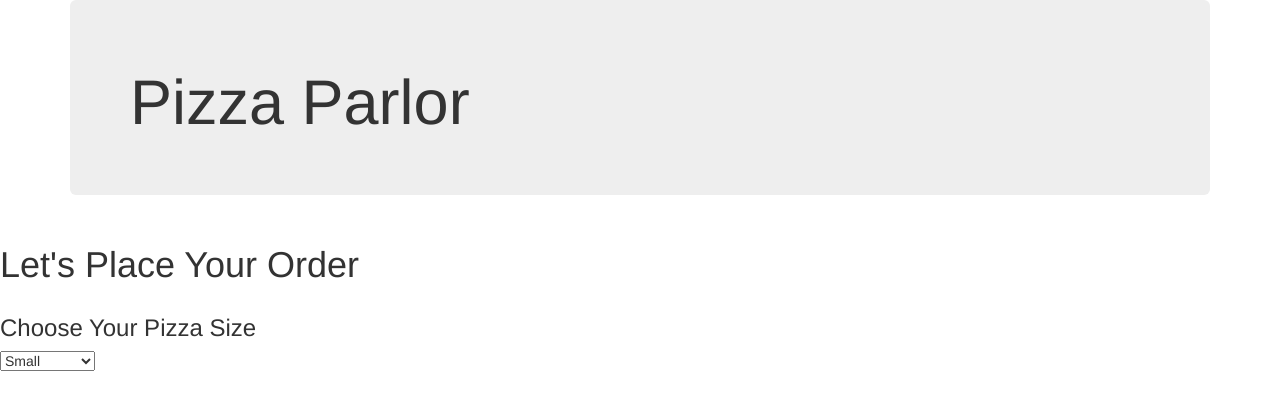
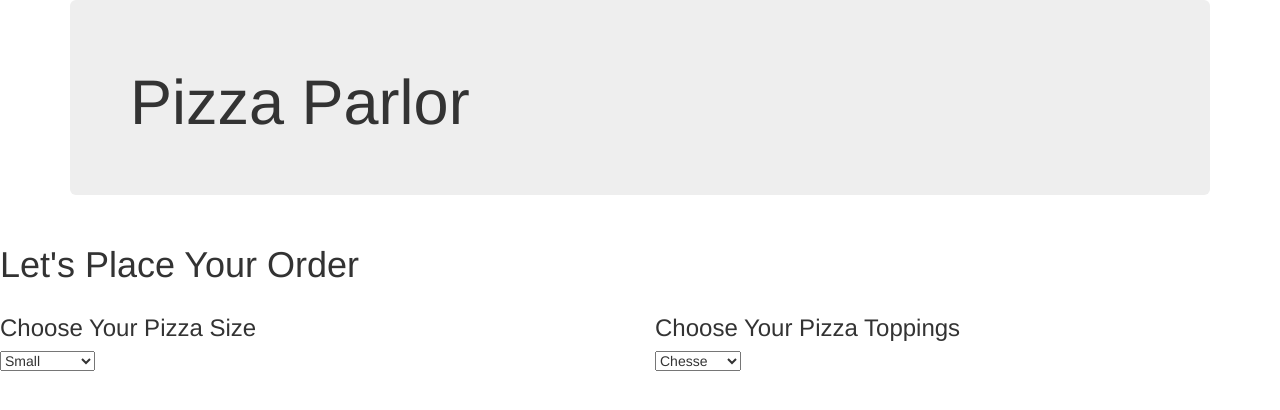
Before and after one commit to joseamesquita/pizza-parlor, a plain HTML site: page index.html in a window 1280 px wide. Drawn offline with Linux system fonts and the light colour scheme.

Commit message:
1. add pizza toppings

```diff
--- a/index.html
+++ b/index.html
@@ -19,7 +19,7 @@
     <h1>Let's Place Your Order</h1>
     <form class="form-group" id="currentOrder">
       <div class="row">
-        <div class="col-md-4">
+        <div class="col-md-6">
           <div class="size">
             <h3>Choose Your Pizza Size</h3>
             <select id="pizza-size">
@@ -30,6 +30,18 @@
             </select>
           </div>
         </div>
+        <div class="col-md-6">
+          <div class="toppings">
+            <h3>Choose Your Pizza Toppings</h3>
+            <select id="pizza-toppings">
+              <option value="chesse">Chesse</option>
+              <option value="pepperoni">Pepperoni</option>
+              <option value="chicken">Chicken</option>
+              <option value="saussage">Saussage</option>
+              <option value="pineapple">Pineapple</option>
+            </select>
+          </div>
+        </div>
       </div>
     </form>
   </div>
```
